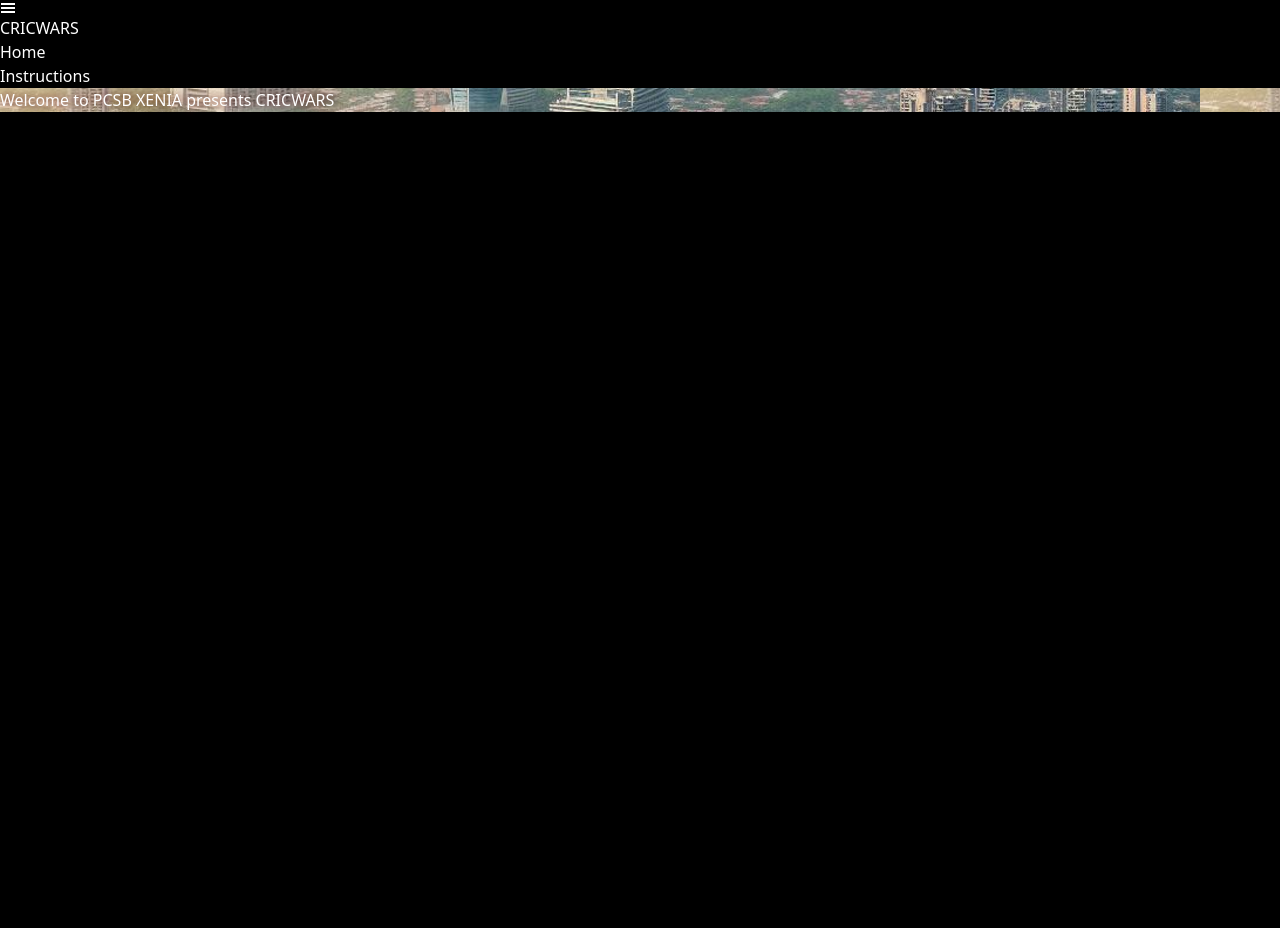
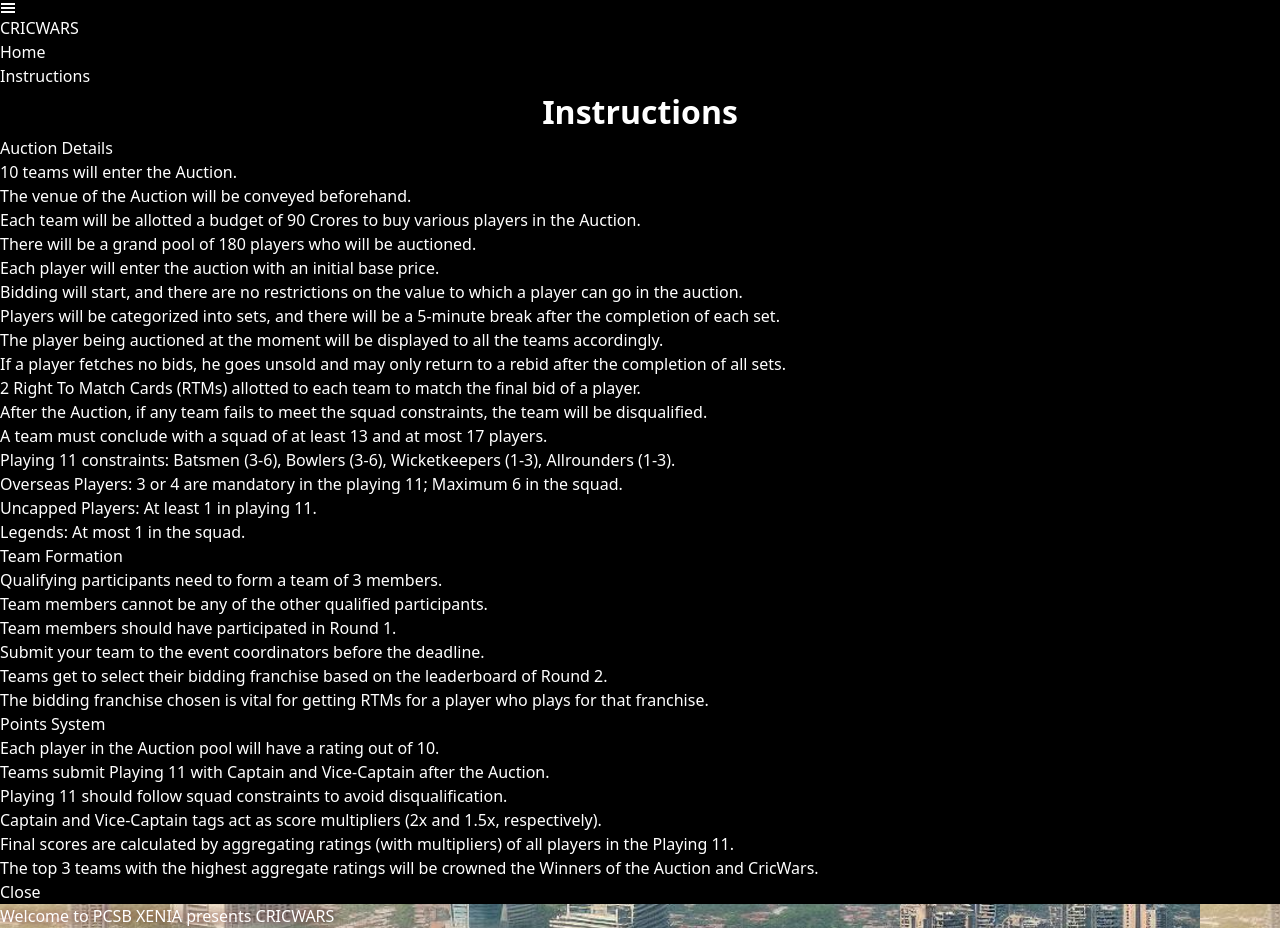
Before and after one commit to Kiran1504/cricwars-xenia, a React (Vite) app: page / in a window 1280 px wide. Before the commit the page ends 800 px from the top, so only its background shows below. Built offline with nearby package versions, Linux system fonts and the light colour scheme.

Commit message:
Refactor instructions modal in Navbar component

```diff
--- a/src/components/Navbar.jsx
+++ b/src/components/Navbar.jsx
@@ -1,13 +1,10 @@
 import { useState } from "react";
 import { GiHamburgerMenu } from "react-icons/gi";
-import { Form, InputGroup, Modal } from "react-bootstrap";
 import { Link } from "react-router-dom";
 
 const Navbar = () => {
     const [show, setShow] = useState(false);
     const [showInstructions, setShowInstructions] = useState(false);
-    const [showSignupLogin, setShowSignupLogin] = useState(false);
-    const [loginModal, setLoginModal] = useState(true);
 
     //navbar contents
     const navItems = [
@@ -68,121 +65,69 @@
             {/* instructions modal */}
 
 
-            <Modal
-                show={showInstructions}
-                onHide={() => setShowInstructions(false)}>
-                <Modal.Header closeButton>
-                    <Modal.Title className="modal_title">Instructions</Modal.Title>
-                </Modal.Header>
-                <Modal.Body>Woohoo, youre reading this text in a modal!</Modal.Body>
-                <Modal.Footer>
-                    <button className="bg-blue-500 text-black p-1 px-3 rounded-xl my-4 font-semibold text-lg" onClick={() => setShowInstructions(false)}>
-                        Close
-                    </button>
-                </Modal.Footer>
-            </Modal>
+            <div className={` w-[100%] ${showInstructions ? "inline" : "hidden"} absolute top-[12%] `}>
+                <div className="h-[40rem] overflow-y-scroll justify-center items-center w-[50%] mx-auto bg-[#eee] rounded-2xl px-10">
+
+                    <div className="modal_title mt-5 text-black">
+                        <h1>Instructions</h1>
+                    </div>
+                    <div className="mb-5 p-4 text-black ">
+                        <h1 className="font-bold text-xl my-7">Auction Details</h1>
+
+                        <ul className="list-disc">
+                            <li>10 teams will enter the Auction.</li>
+                            <li>The venue of the Auction will be conveyed beforehand.</li>
+                            <li>Each team will be allotted a budget of 90 Crores to buy various players in the Auction.</li>
+                            <li>There will be a grand pool of 180 players who will be auctioned.</li>
+                            <li>Each player will enter the auction with an initial base price.</li>
+                            <li>Bidding will start, and there are no restrictions on the value to which a player can go in the auction.</li>
+                            <li>Players will be categorized into sets, and there will be a 5-minute break after the completion of each set.</li>
+                            <li>The player being auctioned at the moment will be displayed to all the teams accordingly.</li>
+                            <li>If a player fetches no bids, he goes unsold and may only return to a rebid after the completion of all sets.</li>
+                            <li>2 Right To Match Cards (RTMs) allotted to each team to match the final bid of a player.</li>
+                            <li>After the Auction, if any team fails to meet the squad constraints, the team will be disqualified.</li>
+                            <li>A team must conclude with a squad of at least 13 and at most 17 players.</li>
+                            <li>Playing 11 constraints: Batsmen (3-6), Bowlers (3-6), Wicketkeepers (1-3), Allrounders (1-3).</li>
+                            <li>Overseas Players: 3 or 4 are mandatory in the playing 11; Maximum 6 in the squad.</li>
+                            <li>Uncapped Players: At least 1 in playing 11.</li>
+                            <li>Legends: At most 1 in the squad.</li>
+                        </ul>
+
+                        <h2 className="font-bold text-xl my-7">Team Formation</h2>
+
+                        <ul className="list-disc">
+                            <li>Qualifying participants need to form a team of 3 members.</li>
+                            <li>Team members cannot be any of the other qualified participants.</li>
+                            <li>Team members should have participated in Round 1.</li>
+                            <li>Submit your team to the event coordinators before the deadline.</li>
+                            <li>Teams get to select their bidding franchise based on the leaderboard of Round 2.</li>
+                            <li>The bidding franchise chosen is vital for getting RTMs for a player who plays for that franchise.</li>
+                        </ul>
+
+                        <h2 className="font-bold text-lg my-7">Points System</h2>
+
+                        <ul className="list-disc">
+                            <li>Each player in the Auction pool will have a rating out of 10.</li>
+                            <li>Teams submit Playing 11 with Captain and Vice-Captain after the Auction.</li>
+                            <li>Playing 11 should follow squad constraints to avoid disqualification.</li>
+                            <li>Captain and Vice-Captain tags act as score multipliers (2x and 1.5x, respectively).</li>
+                            <li>Final scores are calculated by aggregating ratings (with multipliers) of all players in the Playing 11.</li>
+                            <li>The top 3 teams with the highest aggregate ratings will be crowned the Winners of the Auction and CricWars.</li>
+                        </ul>
+                    </div>
+                    <div className="my-5 text-center">
+                        <button
+                            className="bg-gray-500 text-black p-2 px-5 rounded-xl m-4 mt-2 mb-0 font-medium text-lg"
+                            onClick={() => setShowInstructions(false)}>
+                            Close
+                        </button>
+                    </div>
+                </div>
+            </div>
 
 
 
-            {/* signup/Login modal */}
 
-            <Modal show={showSignupLogin} onHide={() => setShowSignupLogin(false)} className="">
-                {
-                    loginModal ?
-                        (
-                            <>
-                                <Modal.Header closeButton>
-                                    <Modal.Title className="modal_title">Login</Modal.Title>
-                                </Modal.Header>
-                                <Modal.Body>
-                                    <InputGroup className="mb-3">
-                                        <InputGroup.Text id="basic-addon1" className="label">Email</InputGroup.Text>
-                                        <Form.Control className="inputbox"
-                                            placeholder="useremail@example.com"
-                                            aria-label="email"
-                                            aria-describedby="basic-addon1"
-                                        />
-                                    </InputGroup>
-
-                                    <InputGroup className="mb-3">
-                                        <InputGroup.Text id="basic-addon2" className="label">Password</InputGroup.Text>
-                                        <Form.Control className="inputbox"
-                                            placeholder="Password"
-                                            aria-label="Password"
-                                            aria-describedby="basic-addon2"
-                                        />
-                                    </InputGroup>
-                                </Modal.Body>
-                                <Modal.Footer>
-                                    <button
-                                        className="bg-blue-500 text-black p-1 px-3 rounded-xl my-4 font-semibold text-lg"
-                                    >
-                                        Login
-                                    </button>
-                                    <button
-                                        className="bg-gray-500 text-black p-1 px-3 rounded-xl mx-2 my-4 font-semibold text-lg"
-                                        onClick={() => setShowSignupLogin(false)}
-                                    >
-                                        Close
-                                    </button>
-                                    <p className="text-sm">don&apos;t have a account {" "}
-                                        <span
-                                            className="underline text-blue-500"
-                                            onClick={() => setLoginModal(false)}
-                                        >
-                                            click here
-                                        </span>
-                                    </p>
-                                </Modal.Footer>
-                            </>
-                        ) : (
-                            <>
-                                <Modal.Header closeButton>
-                                    <Modal.Title className="modal_title">Signup</Modal.Title>
-                                </Modal.Header>
-                                <Modal.Body>
-                                    <InputGroup className="mb-3">
-                                        <InputGroup.Text id="basic-addon1" className="label">Email</InputGroup.Text>
-                                        <Form.Control className="inputbox"
-                                            placeholder="useremail@example.com"
-                                            aria-label="email"
-                                            aria-describedby="basic-addon1"
-                                        />
-                                    </InputGroup>
-
-                                    <InputGroup className="mb-3">
-                                        <InputGroup.Text id="basic-addon2" className="label">Password</InputGroup.Text>
-                                        <Form.Control className="inputbox"
-                                            placeholder="Password"
-                                            aria-label="Password"
-                                            aria-describedby="basic-addon2"
-                                        />
-                                    </InputGroup>
-                                </Modal.Body>
-                                <Modal.Footer>
-                                    <button className="bg-blue-500 text-black p-1 px-3 rounded-xl my-4 font-semibold text-lg">
-                                        Signup
-                                    </button>
-
-                                    <button
-                                        className="bg-gray-500 text-black p-1 px-3 rounded-xl mx-2 my-4 font-semibold text-lg"
-                                        onClick={() => setShowSignupLogin(false)}
-                                    >
-                                        Close
-                                    </button>
-                                    <p className="text-sm">already have a account {" "}
-                                        <span
-                                            className="underline text-blue-500"
-                                            onClick={() => setLoginModal(true)}
-                                        >
-                                            click here
-                                        </span>
-                                    </p>
-                                </Modal.Footer>
-                            </>
-                        )
-                }
-            </Modal>
         </>
     )
 }
```
